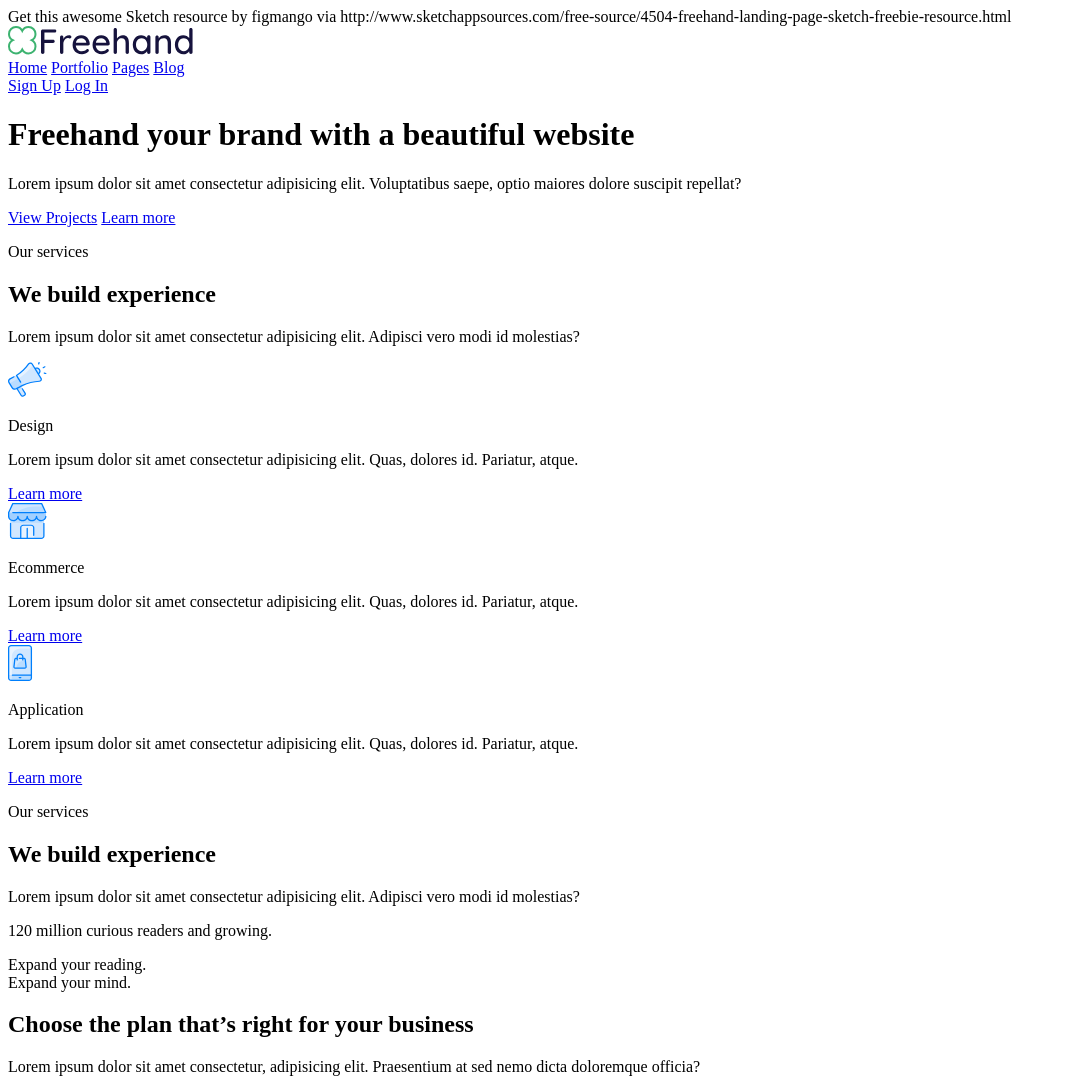
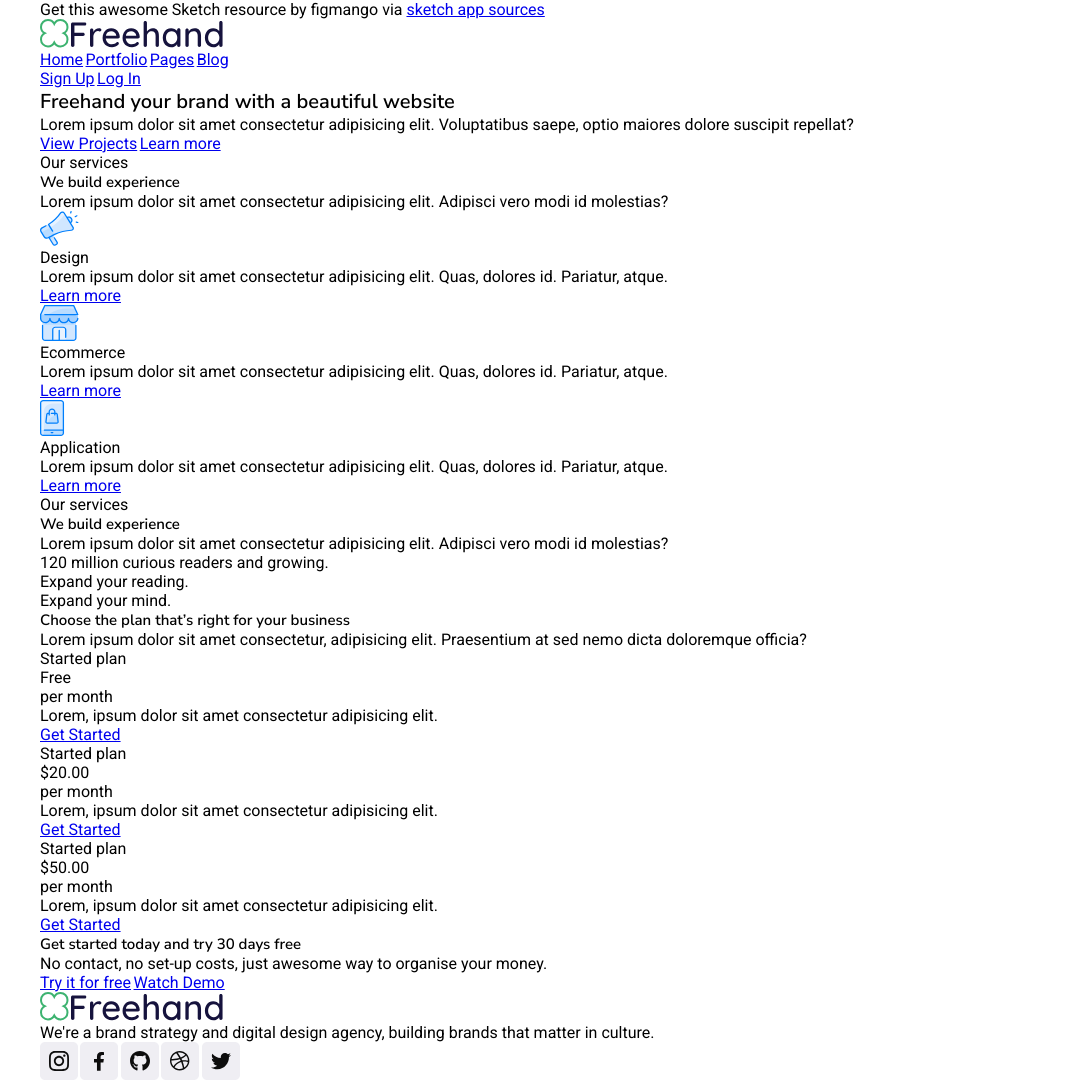
Before and after one commit to MuiaMuteti/brand-strategy-website, a plain HTML site: page index.html in a window 1280 px wide. Shown: the top 1083 px of the page, without its empty margins (0-1066 px from the left). Drawn offline with Linux system fonts and the light colour scheme.

Commit message:
resets and global css

```diff
--- a/index.html
+++ b/index.html
@@ -20,8 +20,12 @@
 <body>
     <!-- start acknowledgement section -->
     <section class="acknowledgement">
-        Get this awesome Sketch resource by figmango via
-        http://www.sketchappsources.com/free-source/4504-freehand-landing-page-sketch-freebie-resource.html
+        <p>Get this awesome Sketch resource by figmango via
+            <a
+                href="http://www.sketchappsources.com/free-source/4504-freehand-landing-page-sketch-freebie-resource.html">
+                sketch app sources
+            </a>
+        </p>
     </section>
     <!-- start acknowledgement section -->
 
--- a/styles/style.css
+++ b/styles/style.css
@@ -10,3 +10,37 @@
     --font-nunito-sans: 'Nunito Sans', sans-serif;
     --font-roboto: 'Roboto', sans-serif;
 }
+
+/* resets */
+*,
+::before,
+::after {
+    box-sizing: border-box;
+    padding: 0;
+    margin: 0;
+}
+
+/* global css */
+html {
+    font-size: 10px;
+}
+
+body {
+    padding: 0 4rem;
+    font-family: var(--font-roboto);
+}
+
+h1,
+h2 {
+    font-family: var(--font-nunito-sans);
+}
+
+p,
+a {
+    font-size: 1.6rem;
+}
+
+img {
+    max-width: 100%;
+    height: auto;
+}
```
